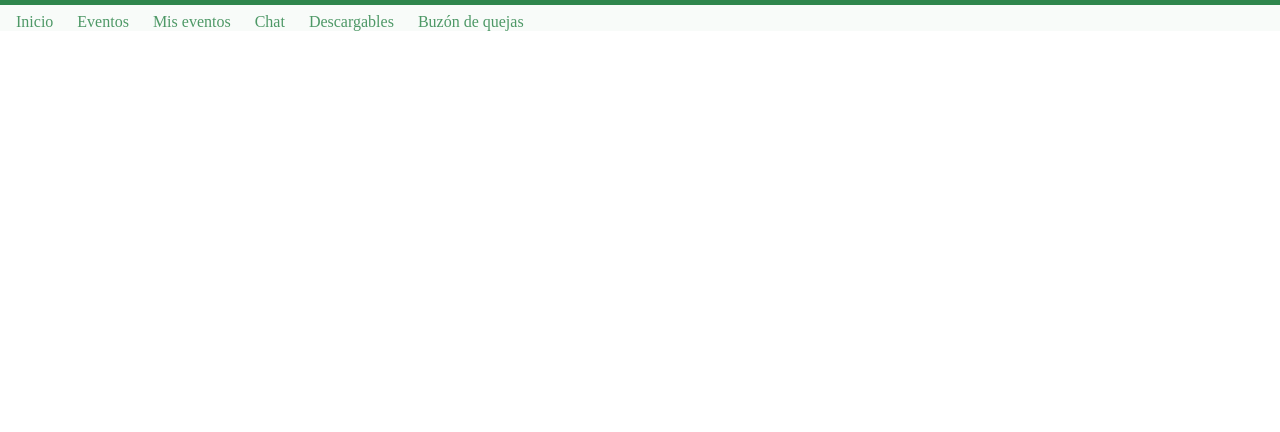
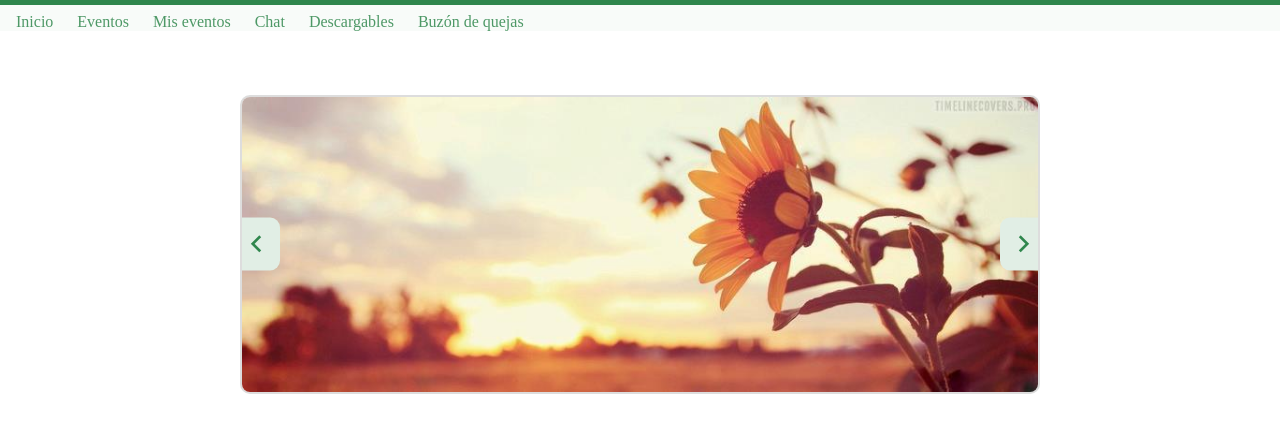
Before and after one commit to CHOCLO5/desaAcademic, a plain HTML site: page index.html in a window 1280 px wide. Shown: the part 84-516 px from the top of the page. Drawn offline with nearby package versions, Linux system fonts and the light colour scheme; a web font is replaced by a local one.

Commit message:
Implementación de Carrusel

```diff
--- /dev/null
+++ b/Scripts/carousel.js
@@ -0,0 +1,24 @@
+const carousel = document.querySelector('.carousel-inner');
+const items = document.querySelectorAll('.carousel-item');
+const prevBtn = document.querySelector('.carousel-btn.prev');
+const nextBtn = document.querySelector('.carousel-btn.next');
+
+let currentIndex = 0; // Índice actual del carrusel
+
+// Función para actualizar la posición del carrusel
+function updateCarousel() {
+  const offset = -currentIndex * 100; // Calcula el desplazamiento en porcentaje
+  carousel.style.transform = `translateX(${offset}%)`; // Desplaza el carrusel
+}
+
+// Evento para el botón "Siguiente"
+nextBtn.addEventListener('click', () => {
+  currentIndex = (currentIndex + 1) % items.length; // Avanza al siguiente elemento (bucle infinito)
+  updateCarousel();
+});
+
+// Evento para el botón "Anterior"
+prevBtn.addEventListener('click', () => {
+  currentIndex = (currentIndex - 1 + items.length) % items.length; // Retrocede al elemento anterior (bucle infinito)
+  updateCarousel();
+});
--- a/Styles/principal.css
+++ b/Styles/principal.css
@@ -78,7 +78,6 @@ nav{
 .link a:hover{
     background-color: #e1eee5;
     color: #4d9866;
-    font-weight: 600;
 }
 
 .user{
@@ -130,3 +129,63 @@ nav{
 .sub-link a:hover::after{
     width: 100%;
 }
+
+.container{
+    max-width: 1200px;
+    margin: auto;
+    padding: 4rem 2rem;
+}
+
+/*Carrusel*/
+.carousel {
+    position: relative;
+    width: 100%;
+    max-width: 800px; /* Ancho máximo del carrusel */
+    margin: auto;
+    overflow: hidden; /* Oculta el contenido que sale del contenedor */
+    border: 2px solid #ddd;
+    border-radius: 10px;
+}
+
+.carousel-inner {
+    display: flex;
+    transition: transform 0.5s ease-in-out; /* Transición suave */
+}
+
+.carousel-item {
+    min-width: 100%; /* Cada elemento ocupa el ancho completo */
+    transition: opacity 0.5s ease;
+}
+
+.carousel-item img {
+    width: 100%; /* La imagen ocupa todo el ancho */
+    display: block;
+}
+
+.carousel-btn {
+    position: absolute;
+    top: 50%;
+    transform: translateY(-50%);
+    background-color: #e1eee5;
+    /*background-color: rgb(225,238,229,0.25);*/
+    color: #2F864D;
+    border: none;
+    border-radius: 10px;
+    font-size: 2rem;
+    padding: 0.5rem 0.5rem;
+    cursor: pointer;
+    z-index: 10;
+}
+
+.carousel-btn.prev {
+    left: -10px;
+}
+
+.carousel-btn.next {
+    right: -10px;
+}
+
+.carousel-btn:hover {
+    background: rgba(47,134,77, 0.7);
+    color: #e1eee5;
+}
--- a/index.html
+++ b/index.html
@@ -8,6 +8,7 @@
     <title>Desarrollo Académico</title>
 </head>
 <body>
+    <!--Barra de navegación-->
     <nav>
         <div class="company-brand">
             <img src="images/LogoITCelaya.png" alt="" class="img-logo">
@@ -19,6 +20,7 @@
             <button class="user"><i class="ri-user-3-fill"></i></button>
         </ul>
     </nav>
+    <!--Barra de sub navegación-->
     <div class="sub-nav">
         <ul class="sub-nav-link">
             <li class="sub-link"><a href="#">Inicio</a></li>
@@ -29,5 +31,19 @@
             <li class="sub-link"><a href="#">Buzón de quejas</a></li>
         </ul>
     </div>
+
+    <!--Carrusel de imagenes-->
+    <header class="container">
+        <div class="carousel">
+            <div class="carousel-inner">
+                <div class="carousel-item"><img src="images/image1.jpg" alt=""></div>
+                <div class="carousel-item"><img src="images/image2.jpg" alt=""></div>
+                <div class="carousel-item"><img src="images/image3.jpg" alt=""></div>
+            </div>
+            <button class="carousel-btn prev"><i class="ri-arrow-left-s-line"></i></button>
+            <button class="carousel-btn next"><i class="ri-arrow-right-s-line"></i></button>
+        </div>
+    </header>
+    <script src="Scripts/carousel.js"></script>
 </body>
 </html>
```
Also changed, not shown: prueba.html (added, +103 -0 lines), images/image1.jpg (added), images/image2.jpg (added), images/image3.jpg (added).
